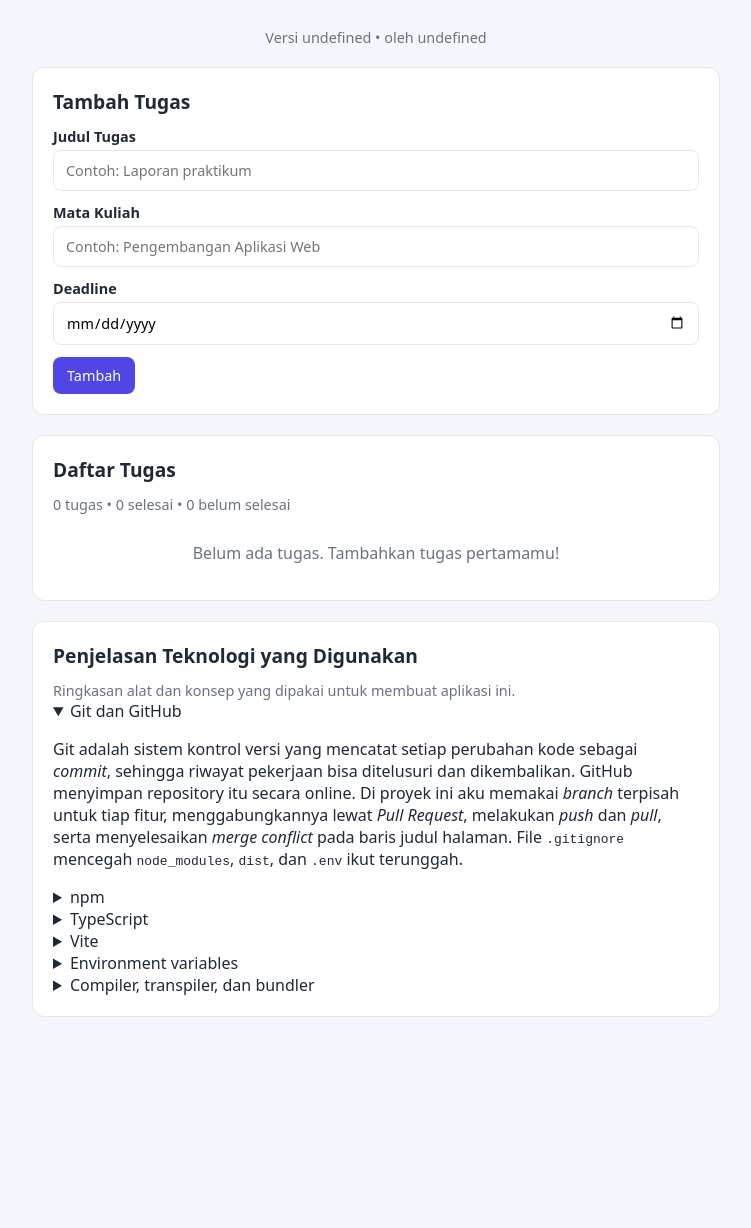
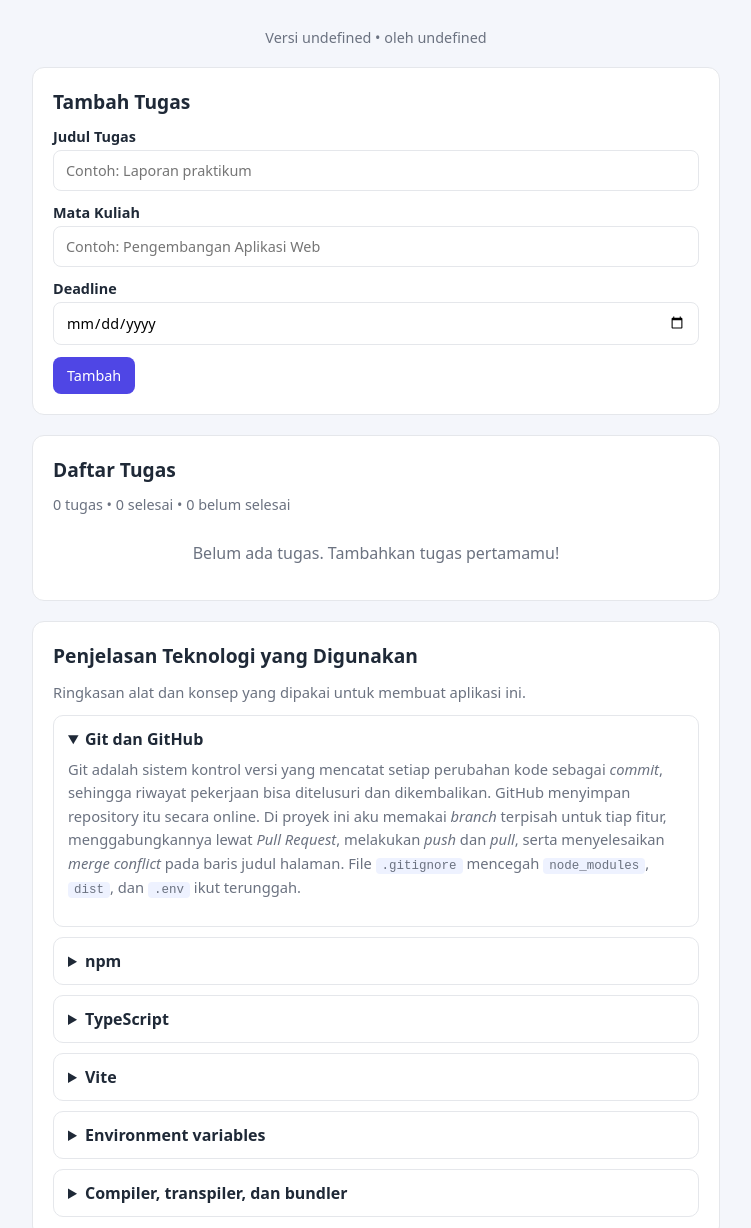
Before and after one commit to aldenfalah26-dotcom/tugas-paw-alden, a website built with Vite: page index.html in a window 1280 px wide. Shown: the top 1228 px of the page, without its empty margins (264-1015 px from the left). Before the commit the page ends 1085 px from the top, so only its background shows below. Built offline with nearby package versions, Linux system fonts and the light colour scheme.

Commit message:
style: tambahkan gaya bagian penjelasan teknologi

```diff
--- a/src/style.css
+++ b/src/style.css
@@ -89,3 +89,25 @@ body {
   .item-aksi { justify-content: flex-start; }
   .header h1 { font-size: 1.5rem; }
 }
+
+.penjelasan details {
+  margin-top: 10px;
+  padding: 12px 14px;
+  border: 1px solid var(--border);
+  border-radius: 10px;
+}
+.penjelasan summary { cursor: pointer; font-weight: 600; }
+.penjelasan p,
+.penjelasan li {
+  margin-top: 8px;
+  color: var(--muted);
+  font-size: 0.92rem;
+  line-height: 1.6;
+}
+.penjelasan ul { padding-left: 20px; }
+.penjelasan code {
+  padding: 1px 6px;
+  background: #eef2ff;
+  border-radius: 4px;
+  font-size: 0.85em;
+}
```
